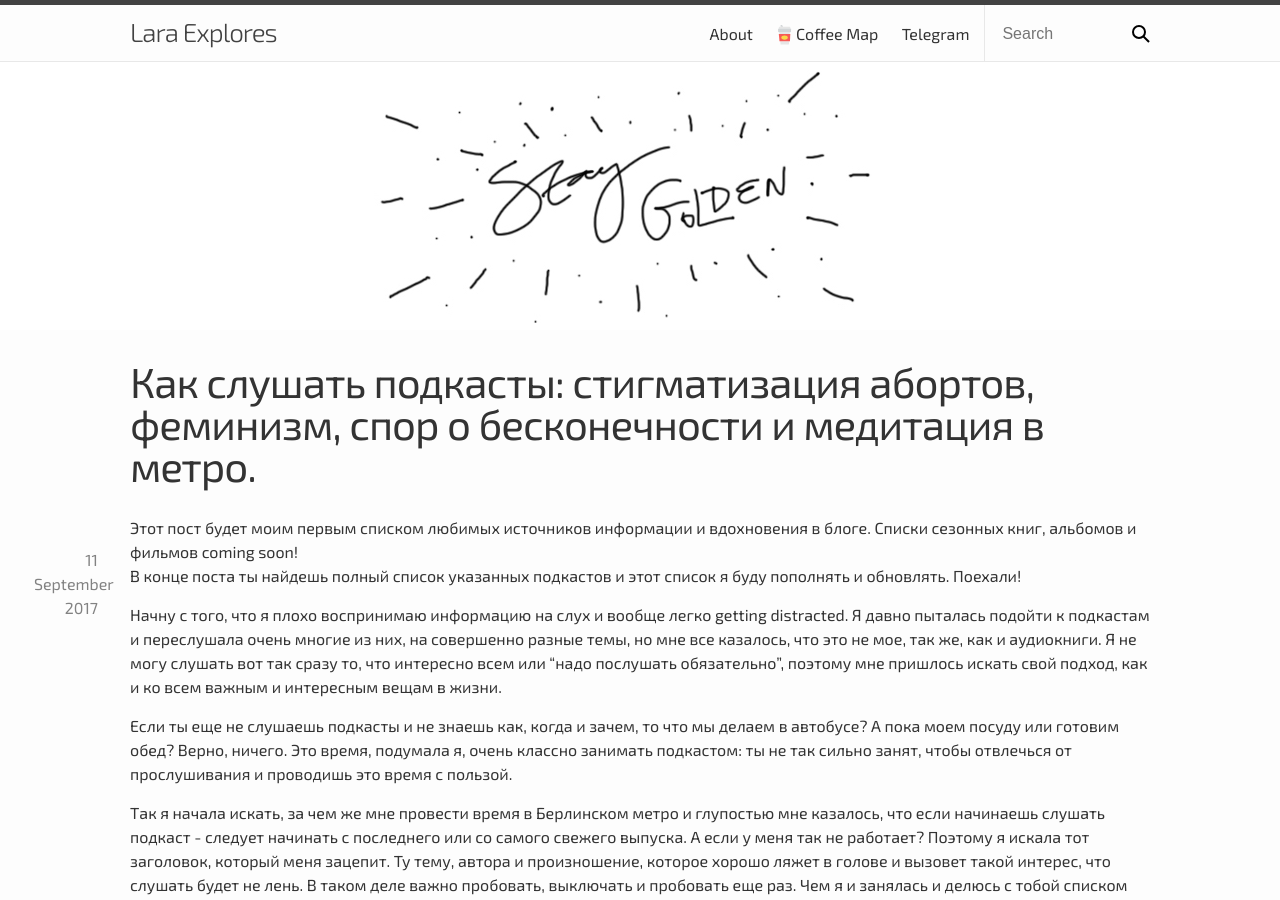
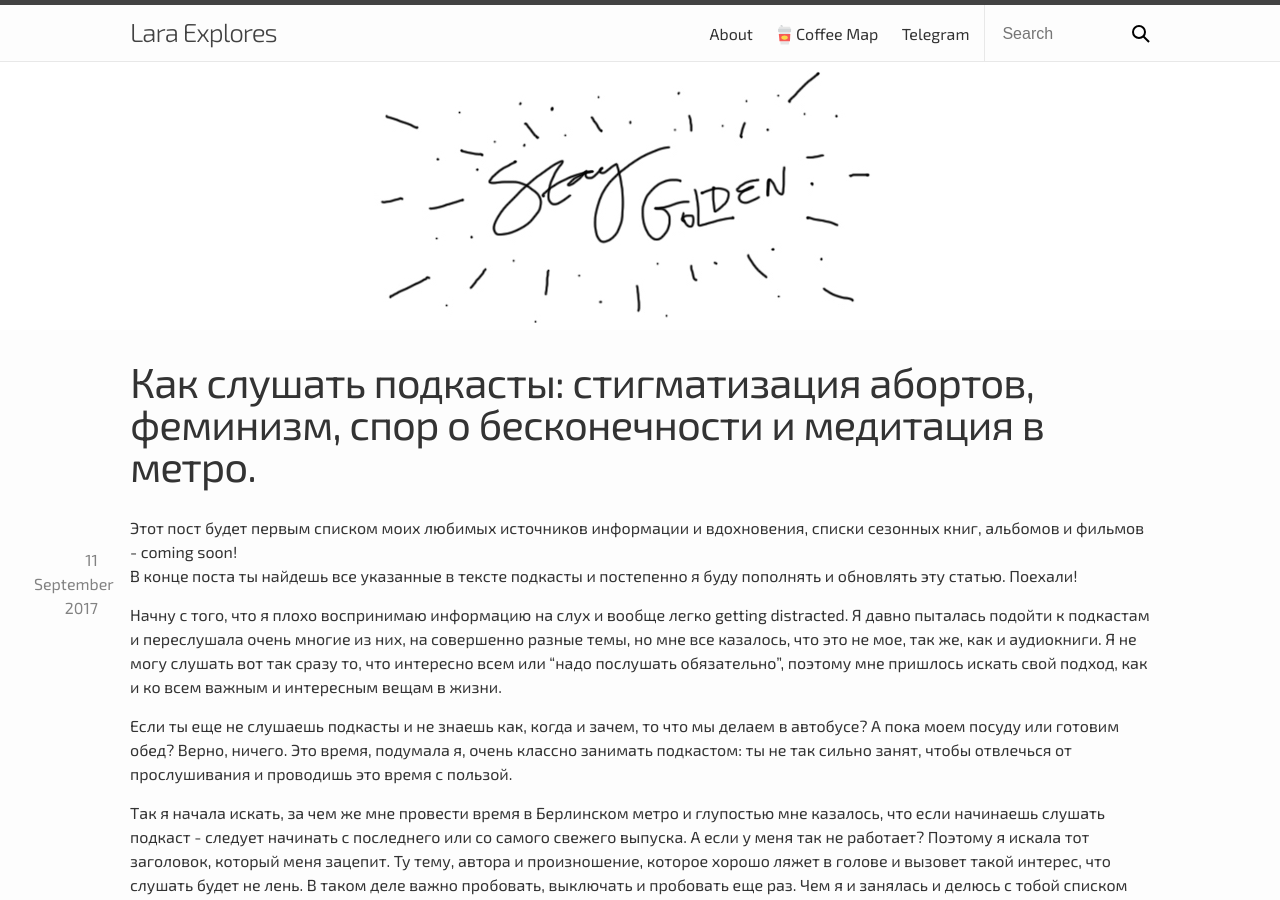
Before and after one commit to djagya/lara-blog, a Jekyll site: the page built from _posts/2017-09-11-how-to-listen-to-podcasts.md, in a window 1280 px wide and 900 px high. Built offline with Jekyll 4.4.1, drawn with Linux system fonts in a browser that asks for light colours; nearby versions of some CDN libraries; comment, search, counter and statistics services are not loaded.

Commit message:
lara changes

```diff
--- a/_posts/2017-09-11-how-to-listen-to-podcasts.md
+++ b/_posts/2017-09-11-how-to-listen-to-podcasts.md
@@ -5,8 +5,8 @@ date: 2017-09-11
 category: top
 ---
 
-Этот пост будет моим первым списком любимых источников информации и вдохновения в блоге. Списки сезонных книг, альбомов и фильмов coming soon!
-В конце поста ты найдешь полный список указанных подкастов и этот список я буду пополнять и обновлять. Поехали!
+Этот пост будет первым списком моих любимых источников информации и вдохновения, списки сезонных книг, альбомов и фильмов - coming soon!
+В конце поста ты найдешь все указанные в тексте подкасты и постепенно я буду пополнять и обновлять эту статью. Поехали!
 
 Начну с того, что я плохо воспринимаю информацию на слух и вообще легко getting distracted. Я давно пыталась подойти к подкастам и переслушала очень многие из них, на совершенно разные темы, но мне все казалось, что это не мое, так же, как и аудиокниги. Я не могу слушать вот так сразу то, что интересно всем или "надо послушать обязательно", поэтому мне пришлось искать свой подход, как и ко всем важным и интересным вещам в жизни.
 
```
